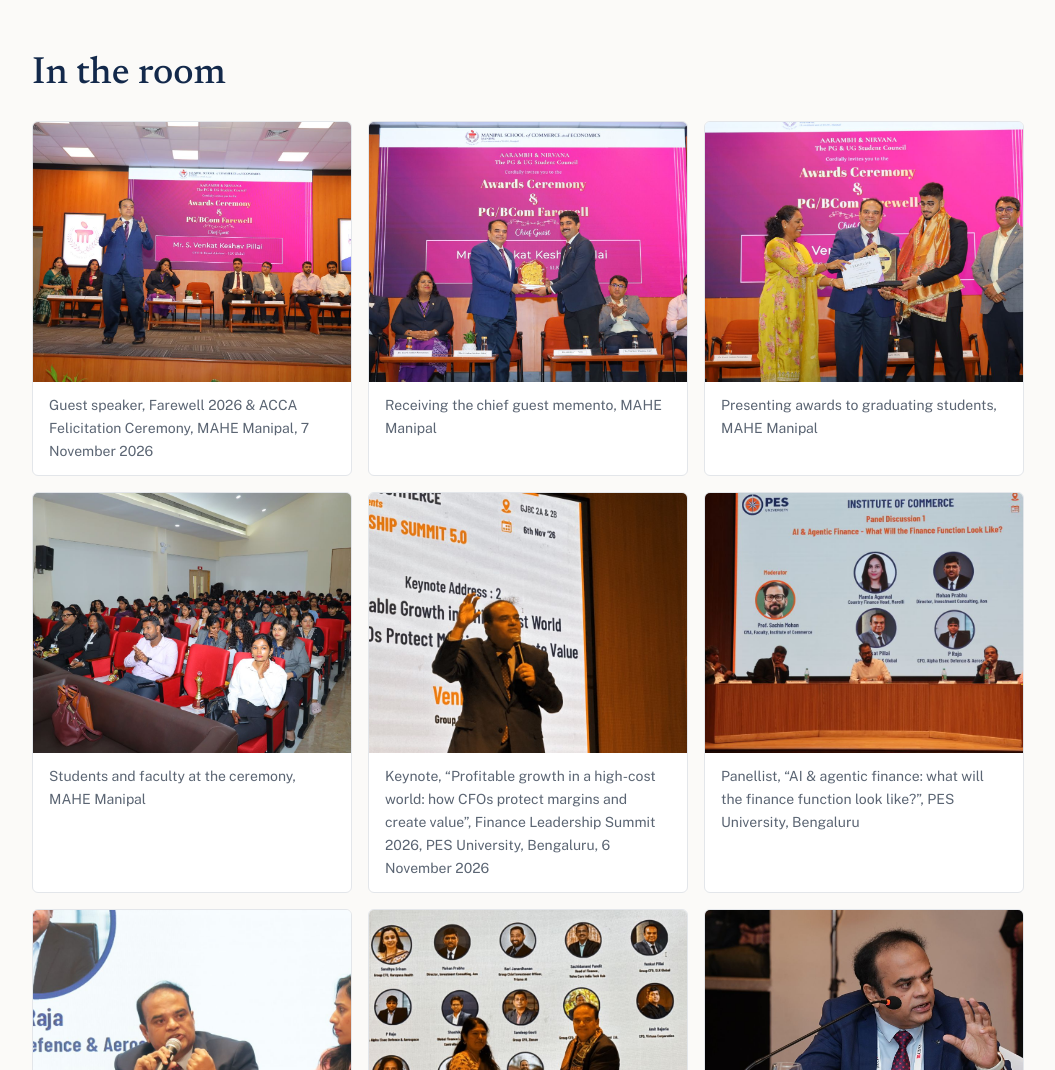
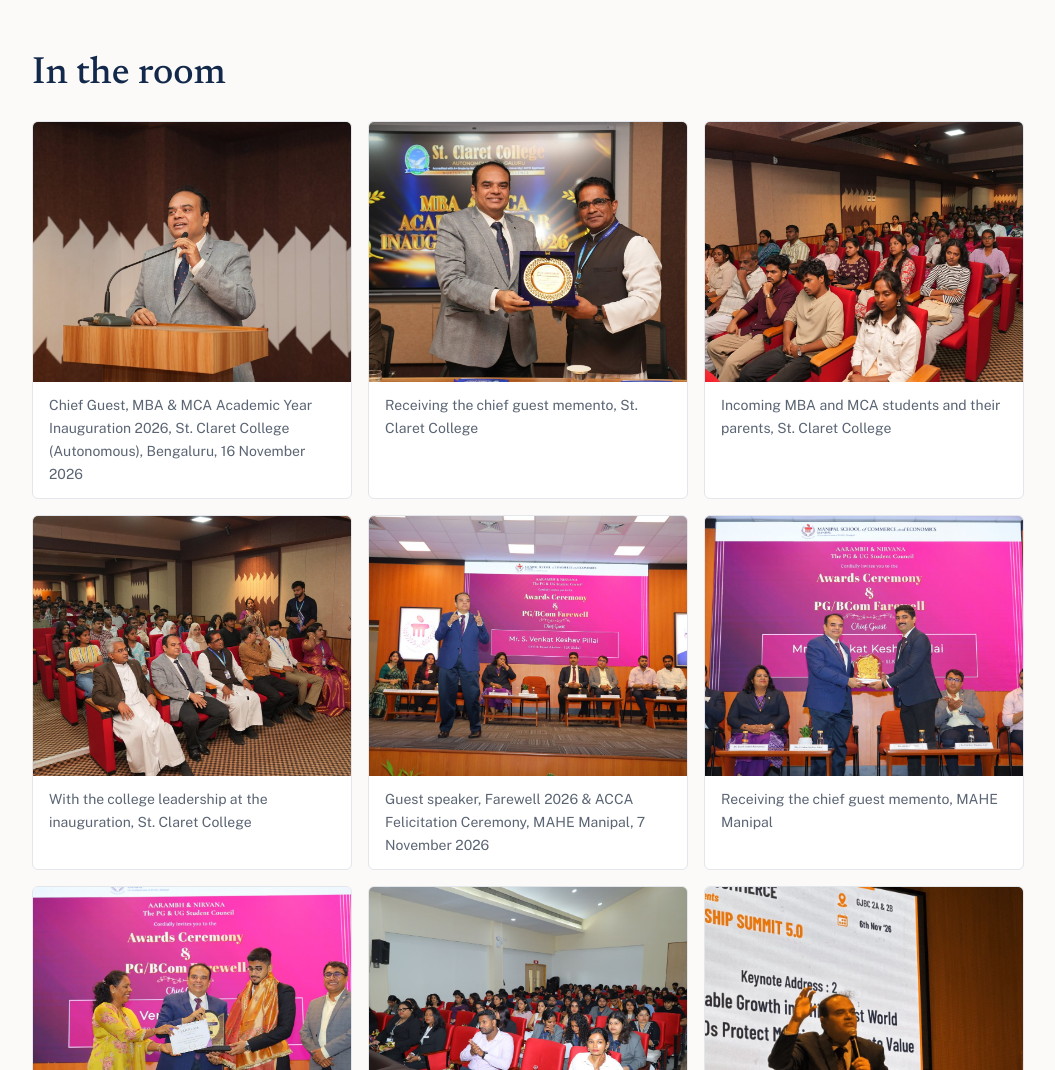
Before and after one commit to venkatkeshavpillai-cmyk/venkatpillai.com, a plain HTML site: page index.html in a window 1280 px wide. Shown: the part 1988-3058 px from the top of the page, without its empty margins (112-1167 px from the left). Drawn offline with nearby package versions, Linux system fonts and the light colour scheme.

Commit message:
Add images and captions for St. Claret College event

```diff
--- a/index.html
+++ b/index.html
@@ -343,6 +343,22 @@ footer .links { display: flex; gap: 18px; }
       </div>
       <h2 class="gallery-h">In the room</h2>
       <div class="gallery">
+        <figure>
+          <img src="claret-speaking.jpg" alt="Venkat Pillai addressing MBA and MCA students as chief guest at St. Claret College, Bengaluru" loading="lazy" width="1400" height="933" style="object-position: 45% center;">
+          <figcaption>Chief Guest, MBA &amp; MCA Academic Year Inauguration 2026, St. Claret College (Autonomous), Bengaluru, 16 November 2026</figcaption>
+        </figure>
+        <figure>
+          <img src="claret-memento.jpg" alt="Venkat Pillai receiving the chief guest memento at St. Claret College, Bengaluru" loading="lazy" width="1400" height="933" style="object-position: 40% center;">
+          <figcaption>Receiving the chief guest memento, St. Claret College</figcaption>
+        </figure>
+        <figure>
+          <img src="claret-audience.jpg" alt="Incoming MBA and MCA students and parents at the inauguration, St. Claret College, Bengaluru" loading="lazy" width="1400" height="933">
+          <figcaption>Incoming MBA and MCA students and their parents, St. Claret College</figcaption>
+        </figure>
+        <figure>
+          <img src="claret-front-row.jpg" alt="Venkat Pillai with the college leadership at the inauguration, St. Claret College, Bengaluru" loading="lazy" width="1400" height="933" style="object-position: 40% center;">
+          <figcaption>With the college leadership at the inauguration, St. Claret College</figcaption>
+        </figure>
         <figure>
           <img src="mahe-manipal-speaking.jpg" alt="Venkat Pillai addressing students at the Farewell 2026 and ACCA Felicitation Ceremony, MAHE Manipal" loading="lazy" width="1280" height="853">
           <figcaption>Guest speaker, Farewell 2026 &amp; ACCA Felicitation Ceremony, MAHE Manipal, 7 November 2026</figcaption>
```
